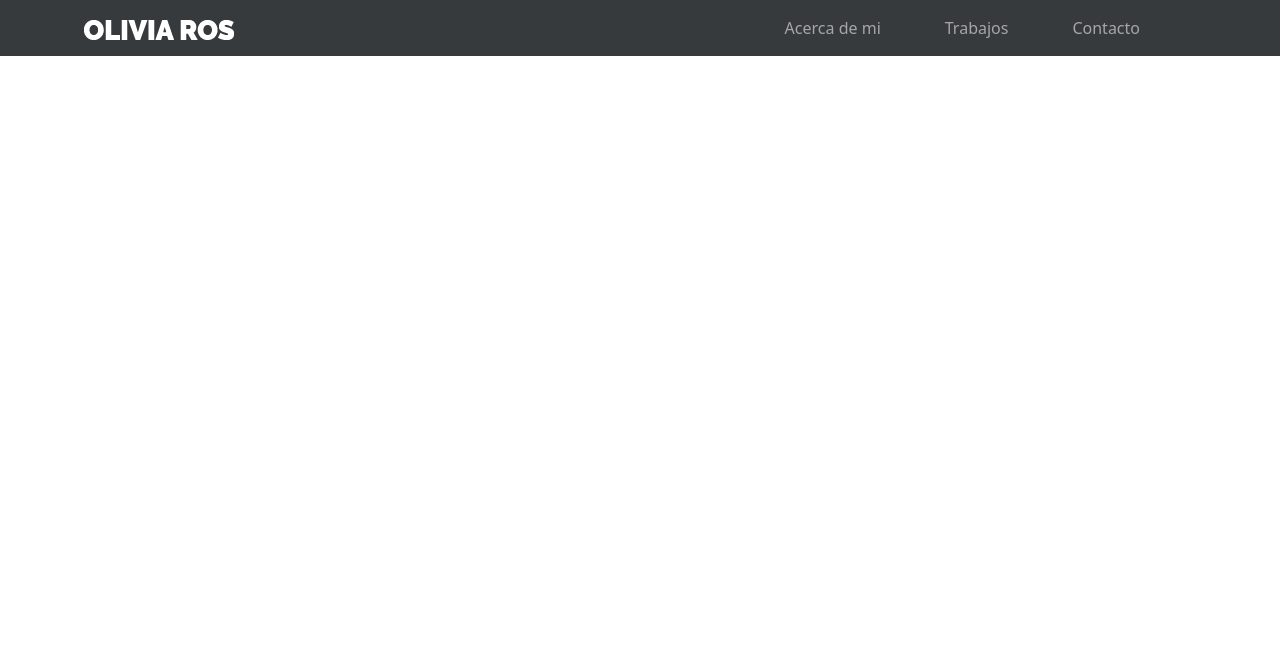
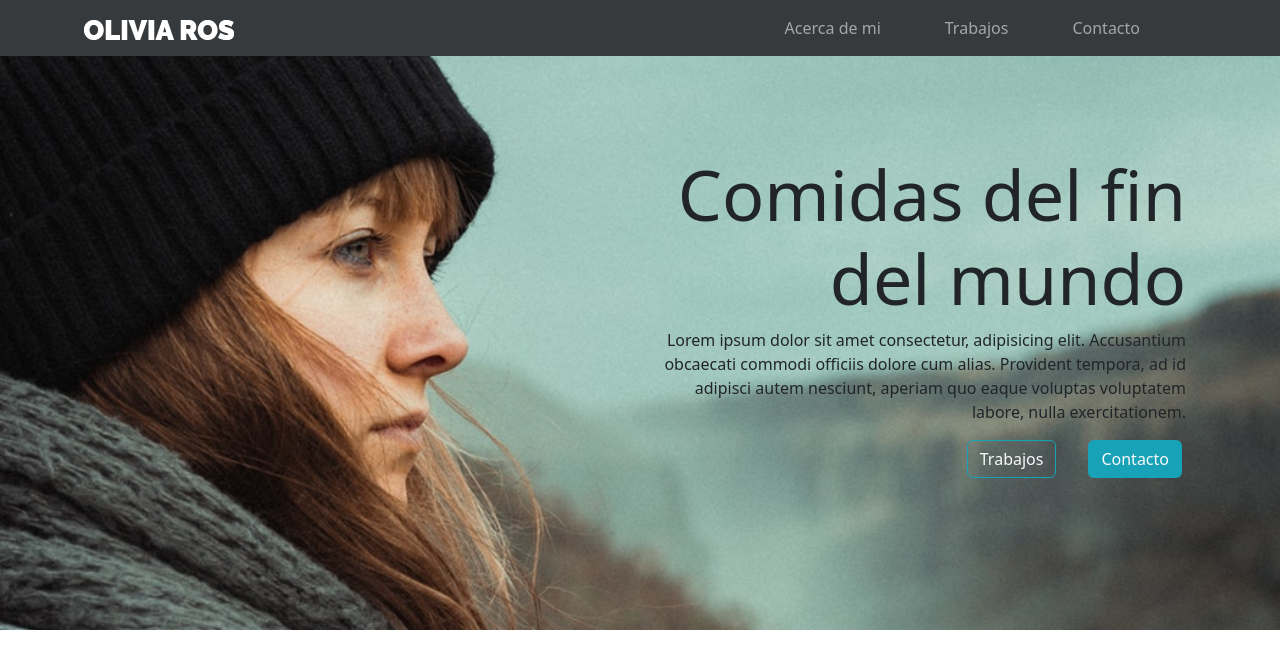
Before and after one commit to yasnahills/Olivia_Ros, a plain HTML site: page index.html in a window 1280 px wide. Drawn offline with nearby package versions, Linux system fonts and the light colour scheme; a web font is replaced by a local one.

Commit message:
agregado header- modificaciones de clase css- agregado estilo de cabecera custon- se añadio estructura de grilla y flex a la cabecera

```diff
--- a/assets/css/style.css
+++ b/assets/css/style.css
@@ -27,11 +27,14 @@
     background-color: var(--black);
   }
 
-  .bg-blue {
+  .bg-softBlue {
     background-color: var(--blue);
   }
+  .border-blue{
+    border: solid 1px var(--blue);
+}
 
-  .c-white {
+.c-white {
     color: var(--white);
   }
 
@@ -42,3 +45,14 @@
   .c-light-blue {
     color: var(--light-blue);
   }
+
+/*Estilos cabecera custom*/
+.section-foto{
+  background-image: url(/assets/img/bg-hero.jpg);
+  height: 630px;
+  background-repeat: no-repeat;
+  background-size: cover;
+}
+h1{
+  font-size: 70px;
+}
--- a/index.html
+++ b/index.html
@@ -11,7 +11,8 @@
    <link rel="stylesheet" href="assets/css/style.css">
   </head>
   <body>
-    <nav class="navbar fixed-top navbar-expand-lg navbar-dark bg-softBlack">
+    <header>
+      <nav class="navbar fixed-top navbar-expand-lg navbar-dark bg-softBlack">
         <div class="container-fluid">
           <a class="navbar-brand ms-5 ps-4" href="#"><img src="assets/img/logo.png" alt=""></a>
           <button class="navbar-toggler" type="button" data-bs-toggle="collapse" data-bs-target="#navbarNav" aria-controls="navbarNav" aria-expanded="false" aria-label="Toggle navigation">
@@ -32,6 +33,26 @@
           </div>
         </div>
       </nav>
+      <section>
+        <div class="container-fluid section-foto d-flex flex-column aling-items-end justify-content-center">
+          <div class="container row justify-content-md-end mx-auto justify-content-center">
+            <div class="col-12 col-md-6 text-end">
+              <h1>Comidas del fin del mundo</h1>
+            </div>
+          </div>
+          <div class="container row justify-content-md-end mx-auto justify-content-center">
+            <div class="col-12 col-md-6 text-end">
+              <p>Lorem ipsum dolor sit amet consectetur, adipisicing elit. Accusantium obcaecati commodi officiis dolore cum alias. Provident tempora, ad id adipisci autem nesciunt, aperiam quo eaque voluptas voluptatem labore, nulla exercitationem.</p>
+            </div>
+          </div>
+          <div class="container d-flex justify-content-end">
+            <button type="button" class="btn border-blue mx-3 text-light">Trabajos</button>
+            <button class="btn mx-3 text-light bg-softBlue" type="button">Contacto</button>
+          </div>
+        </div>
+      </section>
+    </header>
+
     <script src="https://cdn.jsdelivr.net/npm/bootstrap@5.2.3/dist/js/bootstrap.bundle.min.js" integrity="sha384-kenU1KFdBIe4zVF0s0G1M5b4hcpxyD9F7jL+jjXkk+Q2h455rYXK/7HAuoJl+0I4" crossorigin="anonymous"></script>
   </body>
 </html>
```
